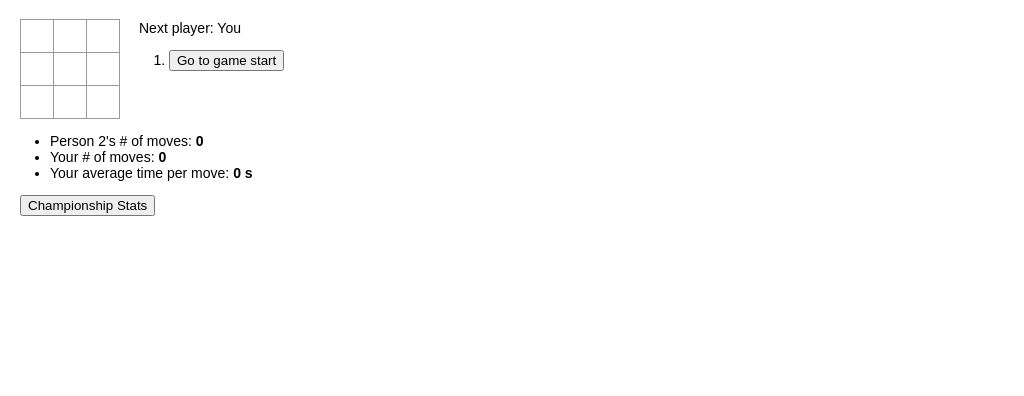
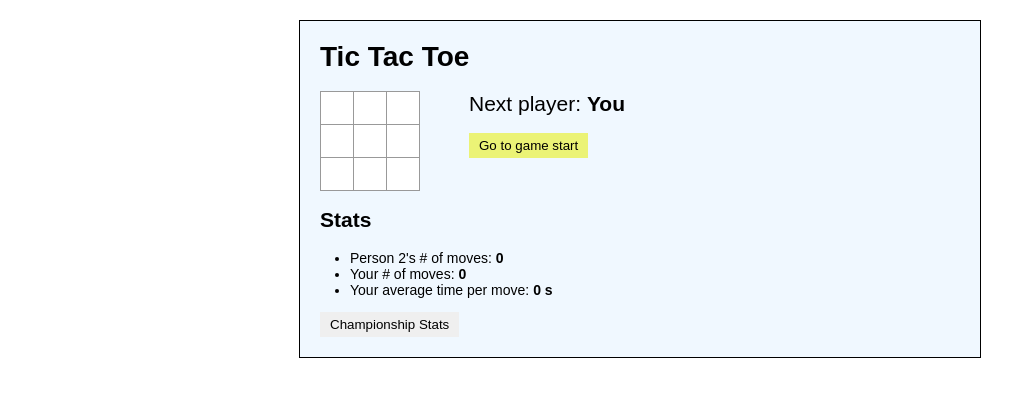
Before and after one commit to ttrepka/tic-tac-toe, a React (Create React App) app: page / in a window 1280 px wide. Shown: the top 396 px of the page, without its empty margins (0-1024 px from the left). Built offline with nearby package versions, Linux system fonts and the light colour scheme.

Commit message:
Design improved a bit

```diff
--- a/src/App.js
+++ b/src/App.js
@@ -22,8 +22,12 @@ const App = () => {
   return (
     <Provider store={store}>
       <>
+        <h1>Tic Tac Toe</h1>
         <Game />
+
+        <h2>Stats</h2>
         <Stats />
+
         <button onClick={openModal}>Championship Stats</button>
         <Modal isOpen={isModalOpen} onClose={closeModal}>
           <ChampionshipModal />
--- a/src/game/Board.css
+++ b/src/game/Board.css
@@ -1,3 +1,8 @@
+.game-board {
+  position: relative;
+  flex-shrink: 0;
+}
+
 .board-row:after {
   clear: both;
   content: '';
--- a/src/game/Board.js
+++ b/src/game/Board.js
@@ -5,7 +5,13 @@ import Square from './Square';
 
 export default class Board extends React.Component {
   renderSquare(i) {
-    return <Square value={this.props.squares[i]} onClick={() => this.props.onClick(i)} />;
+    return (
+      <Square
+        disabled={this.props.disabled}
+        value={this.props.squares[i]}
+        onClick={() => this.props.onClick(i)}
+      />
+    );
   }
 
   render() {
--- a/src/game/Game.css
+++ b/src/game/Game.css
@@ -14,9 +14,24 @@ ul {
 }
 
 .game-info {
-  margin-left: 20px;
+  margin-left: 50px;
 }
 
-.game-board {
-  position: relative;
+.game-info h2 {
+  font-weight: 300;
+  margin-top: 0;
 }
+
+.moves {
+  padding: 0;
+  margin: 10px 0;
+  list-style: none;
+}
+
+.moves li {
+  margin: 5px 0;
+}
+
+.move.active {
+  background-color: #ebf376;
+}
--- a/src/game/Game.js
+++ b/src/game/Game.js
@@ -82,7 +82,11 @@ class Game extends React.Component {
       const desc = move ? 'Go to move #' + move : 'Go to game start';
       return (
         <li key={move}>
-          <button disabled={systemThinking} onClick={() => jumpTo(move)}>
+          <button
+            className={`move ${move === stepNumber ? 'active' : ''}`}
+            disabled={systemThinking}
+            onClick={() => jumpTo(move)}
+          >
             {desc}
           </button>
         </li>
@@ -91,25 +95,25 @@ class Game extends React.Component {
 
     let status;
     if (winner && winner.player) {
-      status = `Winner: ${winner.player === 'X' ? 'You' : 'Person 2'}`;
+      status = `Game over: <b>${winner.player === 'X' ? 'You' : 'Person 2'} won</b>`;
     } else if (winner && !winner.player) {
-      status = 'Draw';
+      status = 'Game over: <b>Draw</b>';
     } else {
-      status = `Next player: ${xIsNext ? 'You' : 'Person 2'}`;
+      status = `Next player: <b>${xIsNext ? 'You' : 'Person 2'}</b>`;
     }
 
     return (
       <div className="game">
         <div className="game-board">
-          <Board squares={current.squares} onClick={this.handleClick} />
+          <Board disabled={systemThinking} squares={current.squares} onClick={this.handleClick} />
           {winner && <WinningLine line={winner.line} />}
         </div>
         <div className="game-info">
-          <div>{status}</div>
+          <h2 dangerouslySetInnerHTML={{ __html: status }} />
           {winner ? (
             <button onClick={this.handleRestartClick}>Start new game</button>
           ) : (
-            <ol>{moves}</ol>
+            <ul className="moves">{moves}</ul>
           )}
         </div>
       </div>
--- a/src/game/Square.css
+++ b/src/game/Square.css
@@ -13,6 +13,11 @@
   width: 34px;
 }
 
+.square.disabled:hover {
+  cursor: not-allowed;
+  background: none;
+}
+
 .square:focus {
   outline: none;
 }
--- a/src/game/Square.js
+++ b/src/game/Square.js
@@ -2,10 +2,17 @@ import React from 'react';
 
 import './Square.css';
 
-const Square = props => (
-  <button className="square" onClick={props.onClick}>
-    {props.value}
-  </button>
-);
+const Square = props => {
+  const disabled = props.value || props.disabled;
+
+  return (
+    <button
+      className={`square ${disabled ? 'disabled' : ''}`}
+      onClick={disabled ? null : props.onClick}
+    >
+      {props.value}
+    </button>
+  );
+};
 
 export default Square;
--- a/src/index.css
+++ b/src/index.css
@@ -1,4 +1,26 @@
 body {
   font: 14px 'Century Gothic', Futura, sans-serif;
-  margin: 20px;
+  margin: 0;
+  padding: 20px;
 }
+
+button {
+  border: none;
+  padding: 5px 10px;
+}
+
+button:hover {
+  background-color: #ebf376;
+}
+
+#root {
+  max-width: 640px;
+  margin: 0 auto;
+  padding: 20px;
+  background-color: aliceblue;
+  border: 1px solid black;
+}
+
+h1 {
+  margin-top: 0;
+}
--- a/src/modal/Modal.css
+++ b/src/modal/Modal.css
@@ -11,6 +11,7 @@
 .modal {
   background-color: #fff;
   width: 600px;
+  max-width: calc(100% - 40px);
   min-height: 300px;
   margin: 20% auto;
   padding: 20px;
```
